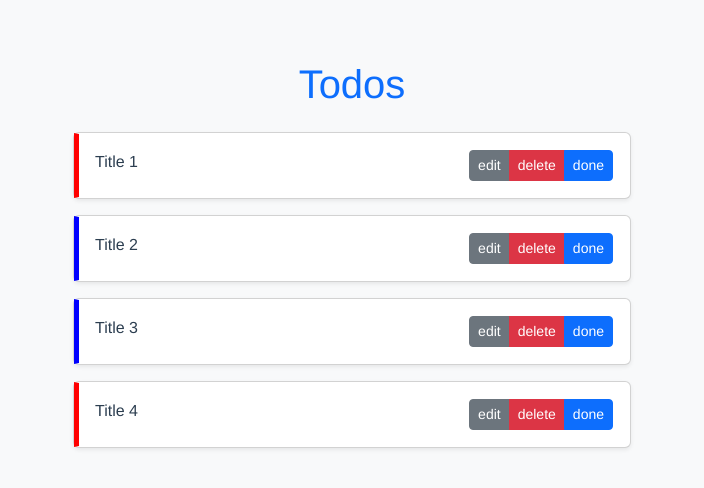
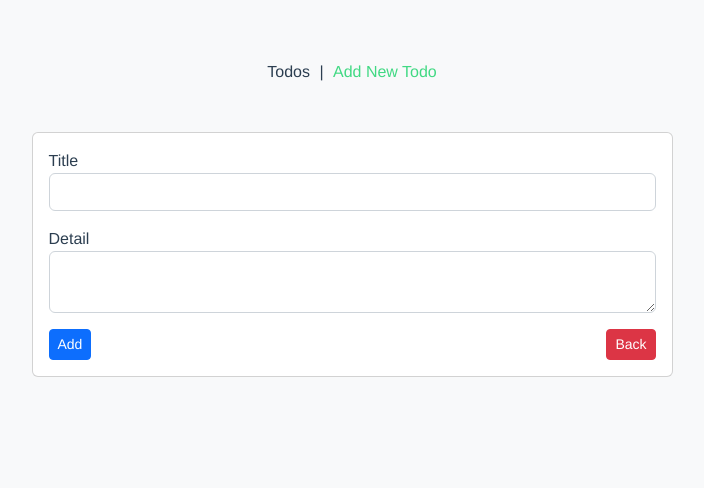
Before and after one commit to r1d3rzz/Vuex-Todos, a Vue app: page /addTodo in a window 1280 px wide. Shown: the top 488 px of the page, without its empty margins (288-992 px from the left). Built offline with nearby package versions, Linux system fonts and the light colour scheme; data requests are answered from the project's data file.

Commit message:
store todo data in api

```diff
--- a/database/db.json
+++ b/database/db.json
@@ -4,13 +4,13 @@
       "id": 1,
       "title": "Title 1",
       "detail": "Detail 1",
-      "complete": false
+      "complete": true
     },
     {
       "id": 2,
       "title": "Title 2",
       "detail": "Detail 2",
-      "complete": true
+      "complete": false
     },
     {
       "id": 3,
@@ -22,7 +22,37 @@
       "id": 4,
       "title": "Title 4",
       "detail": "Detail 4",
-      "complete": false
+      "complete": true
+    },
+    {
+      "title": "Ipsa esse occaecat ",
+      "detail": "Velit est sint tota",
+      "complete": false,
+      "id": 5
+    },
+    {
+      "title": "Sunt omnis exercitat",
+      "detail": "Perspiciatis sint e",
+      "complete": false,
+      "id": 6
+    },
+    {
+      "title": "Laboris eligendi non",
+      "detail": "Ab voluptatibus ipsa",
+      "complete": false,
+      "id": 7
+    },
+    {
+      "title": "Dolor modi voluptate",
+      "detail": "Et in maiores quia q",
+      "complete": false,
+      "id": 8
+    },
+    {
+      "title": "Nulla dolorem id pr",
+      "detail": "Est laudantium quae",
+      "complete": false,
+      "id": 9
     }
   ]
 }
--- a/package.json
+++ b/package.json
@@ -13,6 +13,7 @@
     "bootstrap": "^5.2.2",
     "core-js": "^3.8.3",
     "vue": "^3.2.13",
+    "vue-router": "^4.0.13",
     "vuex": "^4.0.2"
   },
   "devDependencies": {
--- a/src/App.vue
+++ b/src/App.vue
@@ -1,13 +1,15 @@
 <template>
   <div>
-    <TodosView />
+    <nav>
+      <router-link :to="{ name: 'home' }">Todos</router-link> |
+      <router-link :to="{ name: 'addTodo' }">Add New Todo</router-link>
+    </nav>
+    <router-view />
   </div>
 </template>
 
 <script>
-import TodosView from "./components/TodosView";
 export default {
-  components: { TodosView },
   name: "App",
 };
 </script>
@@ -21,4 +23,21 @@ export default {
   color: #2c3e50;
   margin-top: 60px;
 }
+
+/* router-link-active router-link-exact-active */
+
+nav a {
+  text-decoration: none;
+  color: #2c3e50;
+  padding: 5px;
+  border-radius: 5px;
+}
+
+nav a:hover {
+  color: inherit;
+}
+
+nav a.router-link-exact-active {
+  color: #41d983;
+}
 </style>
--- a/src/components/SingleTodo.vue
+++ b/src/components/SingleTodo.vue
@@ -7,7 +7,11 @@
       <div class="btn-group">
         <button class="btn btn-sm btn-secondary">edit</button>
         <button class="btn btn-sm btn-danger">delete</button>
-        <button class="btn btn-sm btn-primary" @click="doneButton(todo)">
+        <button
+          class="btn btn-sm btn-primary"
+          :class="{ fadeBtn: todo.complete }"
+          @click="doneButton(todo)"
+        >
           done
         </button>
       </div>
@@ -50,4 +54,8 @@ export default {
 .complete {
   border-left-color: blue;
 }
+
+.fadeBtn {
+  opacity: 0.5;
+}
 </style>
--- a/src/components/TodosView.vue
+++ b/src/components/TodosView.vue
@@ -1,7 +1,6 @@
 <template>
   <div class="container">
     <div class="row">
-      <h1 class="text-primary">Todos</h1>
       <div v-if="myTodos.length">
         <div
           class="card my-3 mx-auto w-50 shadow-sm"
--- a/src/main.js
+++ b/src/main.js
@@ -1,6 +1,7 @@
 import { createApp } from "vue";
+import router from "./router";
 import store from "./store";
 import App from "./App.vue";
 import "bootstrap/dist/css/bootstrap.min.css";
 
-createApp(App).use(store).mount("#app");
+createApp(App).use(store).use(router).mount("#app");
--- /dev/null
+++ b/src/router/index.js
@@ -0,0 +1,23 @@
+import { createWebHistory, createRouter } from "vue-router";
+import HomeView from "../views/HomeView.vue";
+import AddTodo from "../views/AddTodo.vue";
+
+const routes = [
+  {
+    path: "/",
+    name: "home",
+    component: HomeView,
+  },
+  {
+    path: "/addTodo",
+    name: "addTodo",
+    component: AddTodo,
+  },
+];
+
+const router = createRouter({
+  history: createWebHistory(),
+  routes,
+});
+
+export default router;
--- a/src/store/modules/Todos.js
+++ b/src/store/modules/Todos.js
@@ -28,6 +28,11 @@ export default {
       let res = await axios.put(`http://localhost:3000/todos/${todo.id}`, todo);
       context.commit("doneUpdateTodo", res.data);
     },
+
+    async addNewTodo(context, todo) {
+      let res = await axios.post("http://localhost:3000/todos", todo);
+      context.commit("addTodo", res.data);
+    },
   },
   getters: {
     myTodos(state) {
--- /dev/null
+++ b/src/views/AddTodo.vue
@@ -0,0 +1,87 @@
+<template>
+  <div class="container">
+    <div class="row">
+      <div class="col-md-7 text-start mx-auto mt-5">
+        <div class="card">
+          <form @submit.prevent="addTodo">
+            <div class="card-body">
+              <div class="mb-3 form-group">
+                <label for="title">Title</label>
+                <input
+                  type="text"
+                  class="form-control"
+                  id="title"
+                  v-model="form.title"
+                />
+              </div>
+
+              <div class="mb-3 form-group">
+                <label for="detail">Detail</label>
+                <textarea
+                  type="text"
+                  class="form-control"
+                  id="detail"
+                  v-model="form.detail"
+                />
+              </div>
+
+              <div class="d-flex justify-content-between">
+                <div>
+                  <button class="btn btn-sm btn-primary">
+                    <span v-if="!isRunning">Add</span>
+                    <span class="d-flex align-items-center" v-if="isRunning"
+                      ><div
+                        style="width: 1.5rem; height: 1.5rem"
+                        class="spinner-grow"
+                        role="status"
+                      >
+                        <span class="visually-hidden">Loading...</span>
+                      </div>
+                      <div>Running</div>
+                    </span>
+                  </button>
+                </div>
+                <div>
+                  <router-link :to="{ name: 'home' }">
+                    <button class="btn btn-sm btn-danger">Back</button>
+                  </router-link>
+                </div>
+              </div>
+            </div>
+          </form>
+        </div>
+      </div>
+    </div>
+  </div>
+</template>
+
+<script>
+import { mapActions } from "vuex";
+export default {
+  data() {
+    return {
+      form: {
+        title: "",
+        detail: "",
+        complete: false,
+      },
+      isRunning: false,
+    };
+  },
+
+  methods: {
+    async addTodo() {
+      this.isRunning = true;
+      await this.addNewTodo(this.form);
+      this.isRunning = false;
+      this.title = "";
+      this.detail = "";
+      return this.$router.push({ name: "home" });
+    },
+    ...mapActions(["addNewTodo"]),
+  },
+};
+</script>
+
+<style>
+</style>
--- /dev/null
+++ b/src/views/HomeView.vue
@@ -0,0 +1,15 @@
+<template>
+  <div>
+    <TodosView />
+  </div>
+</template>
+
+<script>
+import TodosView from "../components/TodosView";
+export default {
+  components: { TodosView },
+};
+</script>
+
+<style>
+</style>
```
Also changed, not shown: 1 other file (tests, documents, lock files or other folders).
